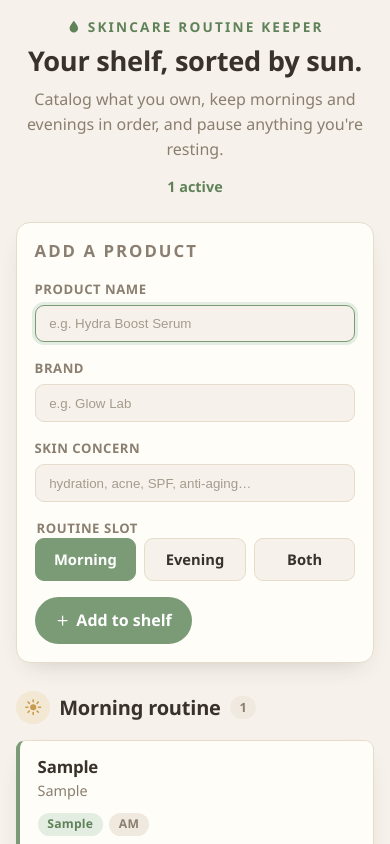
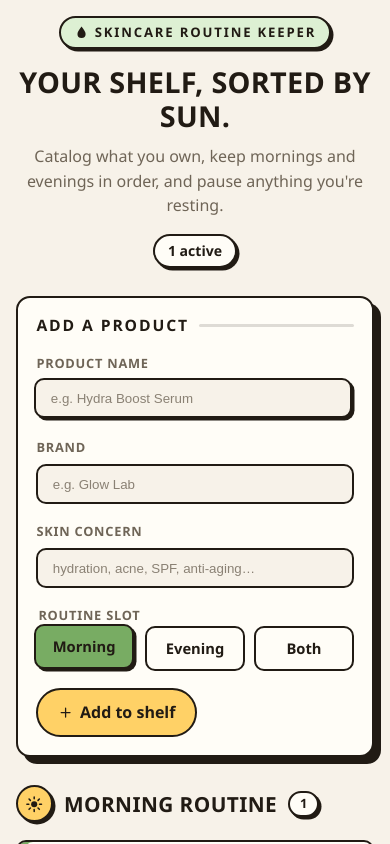
Before and after one commit to yusuppppppppp/skincare-routine-keeper, a website built with Vite: page index.html in a window 390 px wide. Both pictures are taken after typing "Sample", "Sample", "Sample" into the empty fields and a click on the button "Add to shelf". Shown: the top 844 px of the page. Built offline with nearby package versions, Linux system fonts and the light colour scheme.

Commit message:
Restyle UI with clean neobrutalism design

```diff
--- a/src/styles.css
+++ b/src/styles.css
@@ -1,42 +1,42 @@
-/* ------------------------------- design tokens ---------------------------- */
+/* ------------------------- design tokens · neobrutalism ------------------- */
 
 :root {
-  --bg: #f6f1ea;
-  --surface: #fffdf8;
-  --surface-soft: #f0e9df;
-  --ink: #38322b;
-  --muted: #8a7f70;
-  --line: #e5dccc;
-  --accent: #7a9b76;
-  --accent-strong: #5f8259;
-  --accent-soft: #e4ede2;
-  --gold: #c99a4b;
-  --gold-soft: #f3e8d3;
-  --danger: #b45f4d;
-  --danger-soft: #f4e0db;
+  --bg: #f7f2e9;
+  --surface: #fffdf7;
+  --surface-tint: #f1e9da;
+  --ink: #211b14;
+  --muted: #6f6557;
+  --border: 2px solid var(--ink);
+  --accent: #78ac63;
+  --accent-deep: #5c8f49;
+  --mint: #ddf0d3;
+  --butter: #ffd166;
+  --butter-soft: #ffedb8;
+  --coral: #ee6352;
+  --coral-soft: #ffddd7;
   --radius: 14px;
-  --radius-sm: 9px;
-  --shadow: 0 10px 24px -14px rgb(56 50 43 / 0.28);
+  --radius-sm: 10px;
+  --shadow-md: 4px 4px 0 var(--ink);
+  --shadow-lg: 7px 7px 0 var(--ink);
+  --shadow-sm: 2.5px 2.5px 0 var(--ink);
   --font:
     "Avenir Next", "Segoe UI", system-ui, -apple-system, sans-serif;
 }
 
 @media (prefers-color-scheme: dark) {
   :root {
-    --bg: #211d18;
-    --surface: #2b261f;
-    --surface-soft: #34302a;
-    --ink: #efe8dc;
-    --muted: #a89a88;
-    --line: #453e33;
-    --accent: #8fb08a;
-    --accent-strong: #a5c39f;
-    --accent-soft: #35402f;
-    --gold: #d9ab63;
-    --gold-soft: #40351f;
-    --danger: #cf8570;
-    --danger-soft: #45291f;
-    --shadow: 0 12px 26px -16px rgb(0 0 0 / 0.65);
+    --bg: #191511;
+    --surface: #26201a;
+    --surface-tint: #332b22;
+    --ink: #f3ecdd;
+    --muted: #a39682;
+    --accent: #8ec277;
+    --accent-deep: #a9d694;
+    --mint: #2f4023;
+    --butter: #ffc94d;
+    --butter-soft: #4a3a14;
+    --coral: #f07a6a;
+    --coral-soft: #4a231c;
   }
 }
 
@@ -63,8 +63,8 @@ h1,
 h2,
 h3 {
   margin: 0;
-  line-height: 1.2;
-  letter-spacing: -0.01em;
+  line-height: 1.18;
+  letter-spacing: -0.015em;
 }
 
 p {
@@ -82,9 +82,20 @@ button {
 }
 
 :focus-visible {
-  outline: 2px solid var(--accent-strong);
-  outline-offset: 2px;
+  outline: 2.5px solid var(--ink);
+  outline-offset: 3px;
   border-radius: 4px;
+}
+
+::selection {
+  background: var(--butter);
+  color: var(--bg);
+}
+
+@media (prefers-color-scheme: dark) {
+  ::selection {
+    color: #191511;
+  }
 }
 
 .icon {
@@ -104,19 +115,27 @@ button {
 .toast {
   position: fixed;
   left: 50%;
-  bottom: 1.25rem;
+  bottom: 1.4rem;
   translate: -50% 0.75rem;
   max-width: min(92vw, 26rem);
-  padding: 0.6rem 1.1rem;
+  padding: 0.65rem 1.15rem;
+  border: var(--border);
   border-radius: 999px;
-  background: var(--ink);
-  color: var(--bg);
+  background: var(--butter);
+  color: var(--ink);
   font-size: 0.9rem;
-  box-shadow: var(--shadow);
+  font-weight: 650;
+  box-shadow: var(--shadow-md);
   opacity: 0;
   pointer-events: none;
-  transition: opacity 0.25s ease, translate 0.25s ease;
+  transition: opacity 0.22s ease, translate 0.22s ease;
   z-index: 10;
+}
+
+@media (prefers-color-scheme: dark) {
+  .toast {
+    color: #191511;
+  }
 }
 
 .toast.is-visible {
@@ -128,34 +147,49 @@ button {
 
 .app-header {
   max-width: 62rem;
-  margin: 0 auto clamp(1.5rem, 4vw, 2.75rem);
+  margin: 0 auto clamp(1.75rem, 4vw, 2.75rem);
   text-align: center;
 }
 
 .brand-mark {
-  color: var(--accent-strong);
-  font-weight: 700;
-  font-size: 0.85rem;
+  display: inline-flex;
+  align-items: center;
+  gap: 0.45em;
+  padding: 0.32em 0.95em;
+  border: var(--border);
+  border-radius: 999px;
+  background: var(--mint);
+  box-shadow: var(--shadow-sm);
+  font-weight: 750;
+  font-size: 0.82rem;
   text-transform: uppercase;
-  letter-spacing: 0.16em;
+  letter-spacing: 0.14em;
 }
 
 .app-header h1 {
-  margin-top: 0.5rem;
-  font-size: clamp(1.7rem, 4.5vw, 2.5rem);
+  margin-top: 1rem;
+  font-size: clamp(1.8rem, 4.5vw, 2.6rem);
+  font-weight: 800;
+  text-transform: uppercase;
+  letter-spacing: 0.01em;
 }
 
 .tagline {
   max-width: 34rem;
-  margin: 0.6rem auto 0;
+  margin: 0.7rem auto 0;
   color: var(--muted);
 }
 
 .shelf-summary {
-  margin-top: 0.9rem;
-  font-size: 0.9rem;
-  color: var(--accent-strong);
-  font-weight: 600;
+  display: inline-block;
+  margin-top: 1rem;
+  padding: 0.28em 0.9em;
+  border: var(--border);
+  border-radius: 999px;
+  background: var(--surface);
+  box-shadow: var(--shadow-sm);
+  font-size: 0.88rem;
+  font-weight: 700;
 }
 
 /* --------------------------------- layout --------------------------------- */
@@ -169,73 +203,87 @@ button {
 
 .panel {
   background: var(--surface);
-  border: 1px solid var(--line);
+  border: var(--border);
   border-radius: var(--radius);
-  box-shadow: var(--shadow);
+  box-shadow: var(--shadow-lg);
 }
 
 .add-panel {
-  padding: clamp(1.1rem, 3vw, 1.75rem);
+  padding: clamp(1.15rem, 3vw, 1.75rem);
 }
 
 .add-panel h2 {
-  font-size: 1.05rem;
+  display: flex;
+  align-items: center;
+  gap: 0.6rem;
+  font-size: 0.98rem;
+  font-weight: 800;
   text-transform: uppercase;
   letter-spacing: 0.12em;
-  color: var(--muted);
-  margin-bottom: 1.1rem;
+  margin-bottom: 1.2rem;
+}
+
+.add-panel h2::after {
+  content: "";
+  flex: 1;
+  height: 3px;
+  border-radius: 2px;
+  background: var(--ink);
+  opacity: 0.15;
 }
 
 /* ----------------------------------- form --------------------------------- */
 
 #product-form {
   display: grid;
-  gap: 1rem;
+  gap: 1.1rem;
 }
 
 .field-row {
   display: grid;
-  gap: 1rem;
+  gap: 1.1rem;
   grid-template-columns: 1fr;
 }
 
 .field {
   display: grid;
-  gap: 0.35rem;
+  gap: 0.4rem;
 }
 
 .field-label {
-  font-size: 0.82rem;
-  font-weight: 600;
-  letter-spacing: 0.04em;
+  font-size: 0.8rem;
+  font-weight: 800;
+  letter-spacing: 0.06em;
   text-transform: uppercase;
   color: var(--muted);
 }
 
 .field-input {
   width: 100%;
-  padding: 0.65rem 0.85rem;
-  border: 1.5px solid var(--line);
+  padding: 0.66rem 0.9rem;
+  border: var(--border);
   border-radius: var(--radius-sm);
   background: var(--bg);
   color: inherit;
-  transition: border-color 0.2s ease, box-shadow 0.2s ease;
+  font-weight: 550;
+  transition: box-shadow 0.15s ease, translate 0.15s ease;
 }
 
 .field-input::placeholder {
   color: var(--muted);
-  opacity: 0.75;
+  opacity: 0.8;
+  font-weight: 450;
 }
 
 .field-input:focus {
   outline: none;
-  border-color: var(--accent);
-  box-shadow: 0 0 0 3px var(--accent-soft);
+  translate: -2px -2px;
+  box-shadow: var(--shadow-sm);
 }
 
 .field-input:user-invalid {
-  border-color: var(--danger);
-  box-shadow: 0 0 0 3px var(--danger-soft);
+  border-color: var(--coral);
+  box-shadow: 2.5px 2.5px 0 var(--coral);
 }
 
 .slot-fieldset {
@@ -243,13 +291,13 @@ button {
   padding: 0;
   border: 0;
   display: grid;
-  gap: 0.35rem;
+  gap: 0.4rem;
 }
 
 .slot-options {
   display: grid;
   grid-template-columns: repeat(3, 1fr);
-  gap: 0.5rem;
+  gap: 0.6rem;
 }
 
 .slot-option input {
@@ -262,35 +310,31 @@ button {
   display: flex;
   align-items: center;
   justify-content: center;
-  padding: 0.55rem 0.5rem;
-  border: 1.5px solid var(--line);
+  padding: 0.58rem 0.5rem;
+  border: var(--border);
   border-radius: var(--radius-sm);
-  background: var(--bg);
+  background: var(--surface);
   font-size: 0.92rem;
-  font-weight: 600;
+  font-weight: 700;
   cursor: pointer;
-  transition: border-color 0.2s ease, background 0.2s ease, color 0.2s ease;
+  transition: translate 0.12s ease, box-shadow 0.12s ease, background 0.12s ease;
 }
 
 .slot-option:hover span {
-  border-color: var(--accent);
+  translate: -1.5px -1.5px;
+  box-shadow: var(--shadow-sm);
 }
 
 .slot-option input:checked + span {
   background: var(--accent);
-  border-color: var(--accent);
-  color: #fff;
-}
-
-@media (prefers-color-scheme: dark) {
-  .slot-option input:checked + span {
-    color: #1d241b;
-  }
+  color: var(--ink);
+  translate: -2px -2px;
+  box-shadow: var(--shadow-sm);
 }
 
 .slot-option input:focus-visible + span {
-  outline: 2px solid var(--accent-strong);
-  outline-offset: 2px;
+  outline: 2.5px solid var(--ink);
+  outline-offset: 3px;
 }
 
 /* --------------------------------- buttons -------------------------------- */
@@ -300,63 +344,85 @@ button {
   align-items: center;
   justify-content: center;
   gap: 0.4rem;
-  padding: 0.65rem 1.2rem;
-  border: 1.5px solid transparent;
+  padding: 0.62rem 1.25rem;
+  border: var(--border);
   border-radius: 999px;
-  font-weight: 650;
+  background: var(--surface);
+  color: var(--ink);
+  font-weight: 750;
   cursor: pointer;
-  transition: background 0.2s ease, color 0.2s ease, border-color 0.2s ease,
-    transform 0.15s ease;
+  transition: translate 0.12s ease, box-shadow 0.12s ease, background 0.15s ease,
+    color 0.15s ease;
+}
+
+.btn:hover {
+  translate: -2px -2px;
+  box-shadow: var(--shadow-sm);
 }
 
 .btn:active {
-  transform: scale(0.97);
+  translate: 2px 2px;
+  box-shadow: none;
 }
 
 .btn-primary {
   justify-self: start;
-  background: var(--accent);
+  background: var(--butter);
+}
+
+.btn-primary:hover {
+  background: var(--butter-soft);
+  box-shadow: var(--shadow-md);
+}
+
+.btn-small {
+  padding: 0.42rem 0.9rem;
+  font-size: 0.85rem;
+}
+
+.btn-toggle {
+  background: var(--surface);
+}
+
+.btn-toggle:hover {
+  background: var(--butter-soft);
+}
+
+.btn-danger {
+  background: var(--surface);
+  color: var(--coral);
+  border-color: var(--ink);
+}
+
+.btn-danger:hover {
+  background: var(--coral);
   color: #fff;
 }
 
 @media (prefers-color-scheme: dark) {
-  .btn-primary {
-    color: #1d241b;
+  .btn-danger:hover,
+  .btn-danger.is-confirming {
+    color: #191511;
   }
 }
 
-.btn-primary:hover {
-  background: var(--accent-strong);
+.btn-danger.is-confirming {
+  background: var(--coral);
+  color: #fff;
+  animation: nudge 0.35s ease;
 }
 
-.btn-small {
-  padding: 0.4rem 0.85rem;
-  font-size: 0.85rem;
-}
-
-.btn-toggle {
-  background: transparent;
-  border-color: var(--line);
-  color: inherit;
-}
-
-.btn-toggle:hover {
-  border-color: var(--gold);
-  background: var(--gold-soft);
-  color: inherit;
-}
-
-.btn-danger {
-  background: transparent;
-  border-color: var(--line);
-  color: var(--danger);
-}
-
-.btn-danger:hover,
-.btn-danger.is-confirming {
-  background: var(--danger);
-  border-color: var(--danger);
-  color: #fff;
+@keyframes nudge {
+  0%,
+  100% {
+    rotate: 0deg;
+  }
+  30% {
+    rotate: -2.5deg;
+  }
+  65% {
+    rotate: 2deg;
+  }
 }
 
 /* ------------------------------ shelf sections ---------------------------- */
@@ -364,60 +430,79 @@ button {
 .shelf-heading {
   display: flex;
   align-items: center;
-  gap: 0.6rem;
-  margin-bottom: 1rem;
+  gap: 0.7rem;
+  margin-bottom: 1.1rem;
 }
 
 .shelf-heading h2 {
-  font-size: 1.25rem;
+  font-size: 1.3rem;
+  font-weight: 800;
+  text-transform: uppercase;
+  letter-spacing: 0.02em;
 }
 
 .shelf-icon {
   display: grid;
   place-items: center;
-  width: 2.1rem;
-  height: 2.1rem;
+  width: 2.3rem;
+  height: 2.3rem;
+  border: var(--border);
   border-radius: 999px;
+  box-shadow: var(--shadow-sm);
 }
 
 .shelf-icon.morning {
-  background: var(--gold-soft);
-  color: var(--gold);
+  background: var(--butter);
 }
 
 .shelf-icon.evening {
-  background: var(--accent-soft);
-  color: var(--accent-strong);
+  background: var(--mint);
 }
 
 .shelf-icon.paused {
-  background: var(--surface-soft);
+  background: var(--surface-tint);
   color: var(--muted);
 }
 
 .count-pill {
-  min-width: 1.6rem;
-  padding: 0.1rem 0.55rem;
+  min-width: 1.7rem;
+  padding: 0.08rem 0.6rem;
+  border: var(--border);
   border-radius: 999px;
-  background: var(--surface-soft);
-  color: var(--muted);
+  background: var(--surface);
+  box-shadow: var(--shadow-sm);
   font-size: 0.8rem;
-  font-weight: 700;
+  font-weight: 800;
   text-align: center;
 }
 
 .products {
   display: grid;
   grid-template-columns: repeat(auto-fill, minmax(14.5rem, 1fr));
-  gap: 0.9rem;
+  gap: 1.05rem;
   align-items: stretch;
 }
 
 .plank {
-  height: 0.55rem;
-  margin-top: 0.9rem;
-  border-radius: 4px;
-  background: linear-gradient(to bottom, var(--line), transparent);
+  height: 0.6rem;
+  margin-top: 1rem;
+  border: var(--border);
+  border-radius: 6px;
+  background: repeating-linear-gradient(
+    -45deg,
+    var(--ink) 0 10px,
+    var(--butter) 10px 20px
+  );
+}
+
+@media (prefers-color-scheme: dark) {
+  .plank {
+    background: repeating-linear-gradient(
+      -45deg,
+      var(--ink) 0 10px,
+      transparent 10px 20px
+    );
+  }
 }
 
 /* ------------------------------- product card ----------------------------- */
@@ -426,70 +511,77 @@ button {
   display: flex;
   flex-direction: column;
   justify-content: space-between;
-  gap: 0.9rem;
-  padding: 1rem 1.1rem;
+  gap: 0.95rem;
+  padding: 1.05rem 1.15rem;
   background: var(--surface);
-  border: 1px solid var(--line);
-  border-left: 4px solid var(--accent);
+  border: var(--border);
   border-radius: var(--radius-sm);
-  box-shadow: var(--shadow);
-  transition: transform 0.18s ease, box-shadow 0.18s ease, opacity 0.18s ease;
+  box-shadow: inset 7px 0 0 var(--accent), var(--shadow-md);
+  transition: translate 0.15s ease, box-shadow 0.15s ease;
 }
 
 .product-card:hover {
-  transform: translateY(-3px);
+  translate: -2px -2px;
+  box-shadow: inset 7px 0 0 var(--accent),
+    6px 6px 0 var(--ink);
 }
 
 .product-card.is-paused {
-  border-left-color: var(--gold);
-  opacity: 0.78;
+  background: var(--surface-tint);
+  box-shadow: inset 7px 0 0 var(--butter), var(--shadow-md);
+}
+
+.product-card.is-paused:hover {
+  box-shadow: inset 7px 0 0 var(--butter), 6px 6px 0 var(--ink);
 }
 
 .product-card.is-paused .product-name {
   text-decoration: line-through;
-  text-decoration-thickness: 1.5px;
-  text-decoration-color: var(--gold);
+  text-decoration-thickness: 2px;
+  text-decoration-color: var(--coral);
 }
 
 .product-name {
-  font-size: 1.05rem;
+  font-size: 1.06rem;
+  font-weight: 750;
   overflow-wrap: anywhere;
 }
 
 .product-brand {
-  margin-top: 0.15rem;
+  margin-top: 0.18rem;
   color: var(--muted);
   font-size: 0.9rem;
+  font-weight: 550;
 }
 
 .tag-list {
   display: flex;
   flex-wrap: wrap;
-  gap: 0.4rem;
-  margin-top: 0.65rem;
+  gap: 0.45rem;
+  margin-top: 0.7rem;
 }
 
 .tag {
-  padding: 0.14rem 0.6rem;
+  padding: 0.13rem 0.62rem;
+  border: 1.8px solid var(--ink);
   border-radius: 999px;
   font-size: 0.76rem;
-  font-weight: 650;
+  font-weight: 750;
   letter-spacing: 0.02em;
 }
 
 .tag-concern {
-  background: var(--accent-soft);
-  color: var(--accent-strong);
+  background: var(--mint);
 }
 
 .tag-slot {
-  background: var(--surface-soft);
+  background: var(--surface);
   color: var(--muted);
 }
 
 .card-actions {
   display: flex;
-  gap: 0.5rem;
+  gap: 0.55rem;
 }
 
 .card-actions .btn {
@@ -498,16 +590,14 @@ button {
 
 .empty-state {
   grid-column: 1 / -1;
-  padding: 1.1rem 1.25rem;
-  border: 1.5px dashed var(--line);
+  padding: 1.15rem 1.3rem;
+  border: 2.5px dashed var(--muted);
   border-radius: var(--radius-sm);
   color: var(--muted);
   font-style: italic;
+  font-weight: 550;
   text-align: center;
-}
-
-.paused-section .product-card {
-  border-left-color: var(--gold);
+  background: color-mix(in srgb, var(--surface) 60%, transparent);
 }
 
 /* --------------------------------- footer --------------------------------- */
@@ -540,7 +630,10 @@ button {
     animation-duration: 0.01ms !important;
   }
 
-  .product-card:hover {
-    transform: none;
+  .product-card:hover,
+  .btn:hover,
+  .slot-option:hover span,
+  .field-input:focus {
+    translate: none;
   }
 }
```
Also changed, not shown: index.html (+1 -1 lines).
